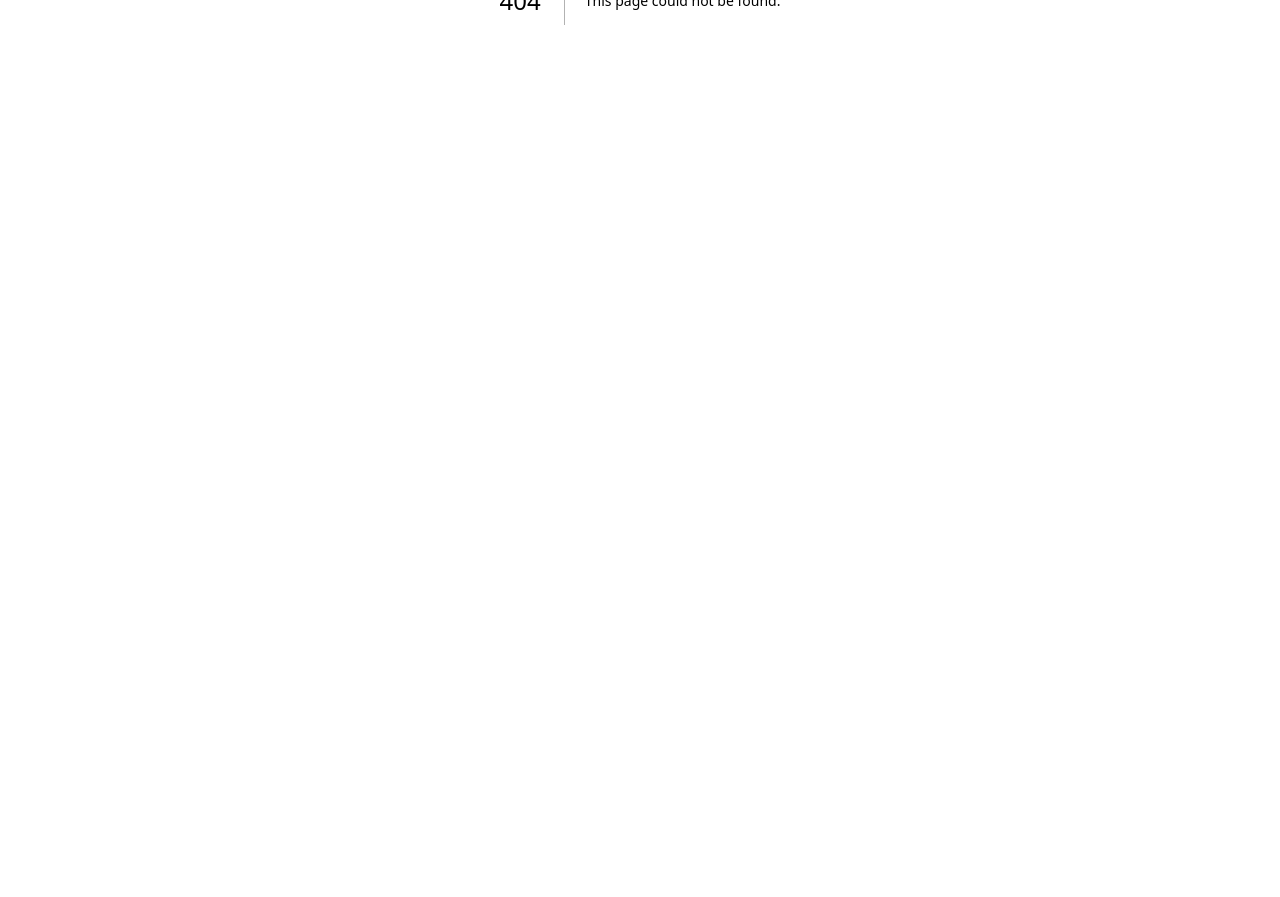
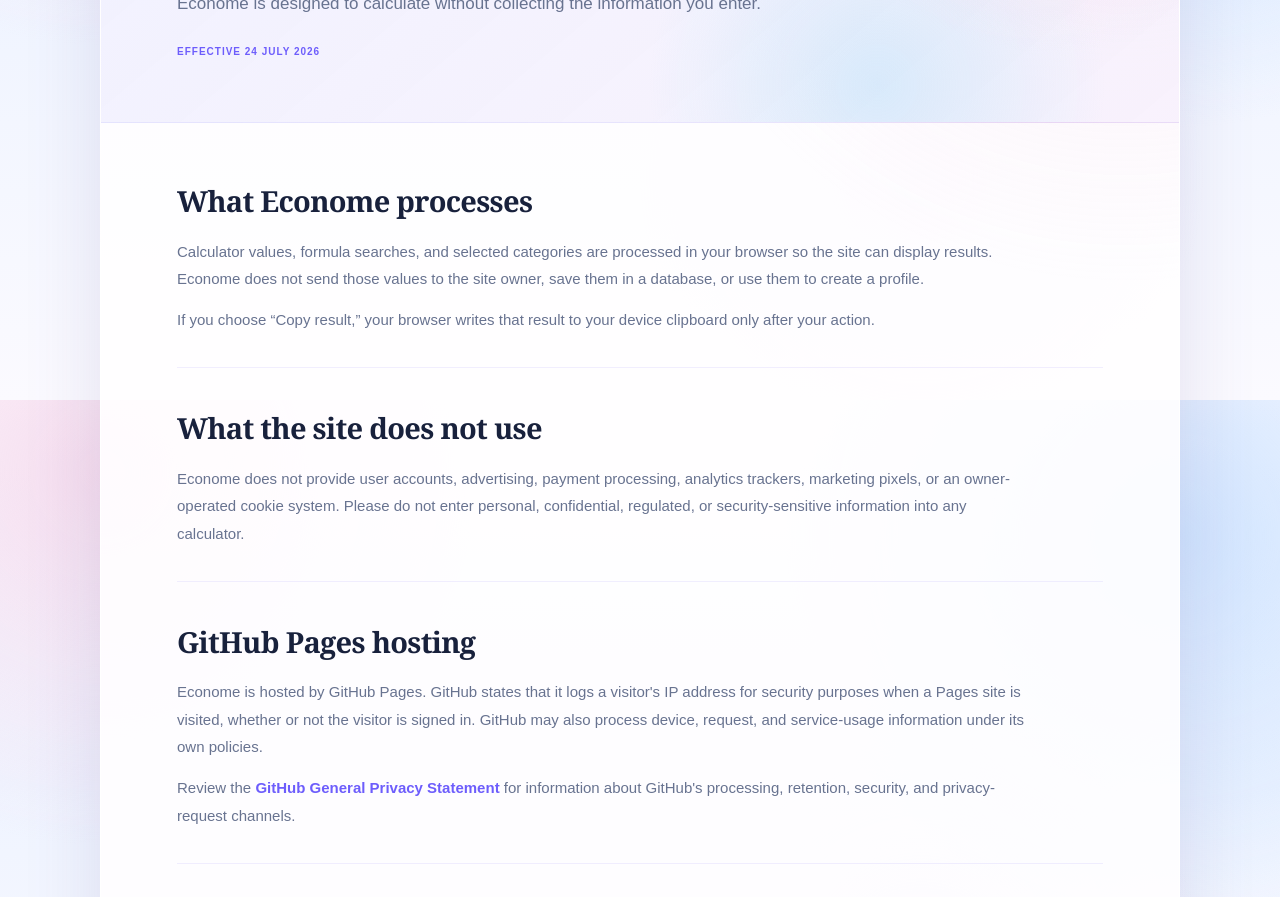
Before and after one commit to earlessentials/econs-calculator, a Next.js app: page /econs-calculator/privacy in a window 1280 px wide. Before the commit this address had no page. Shown: the part 400-1297 px from the top of the page. Before the commit the page ends 800 px from the top, so only its background shows below. Built offline with nearby package versions, Linux system fonts and the light colour scheme.

Commit message:
Add Econome privacy policy

```diff
--- /dev/null
+++ b/app/privacy/page.tsx
@@ -0,0 +1,106 @@
+import type { Metadata } from "next";
+import LegalShell from "../legal-shell";
+
+export const metadata: Metadata = {
+  title: "Privacy Policy — Econome by Pearling",
+  description: "How Econome handles calculator inputs and visitor privacy.",
+};
+
+export default function PrivacyPage() {
+  return (
+    <LegalShell
+      eyebrow="Your privacy"
+      title="Privacy Policy"
+      intro="Econome is designed to calculate without collecting the information you enter."
+    >
+      <section>
+        <h2>What Econome processes</h2>
+        <p>
+          Calculator values, formula searches, and selected categories are
+          processed in your browser so the site can display results. Econome
+          does not send those values to the site owner, save them in a
+          database, or use them to create a profile.
+        </p>
+        <p>
+          If you choose “Copy result,” your browser writes that result to your
+          device clipboard only after your action.
+        </p>
+      </section>
+
+      <section>
+        <h2>What the site does not use</h2>
+        <p>
+          Econome does not provide user accounts, advertising, payment
+          processing, analytics trackers, marketing pixels, or an owner-operated
+          cookie system. Please do not enter personal, confidential, regulated,
+          or security-sensitive information into any calculator.
+        </p>
+      </section>
+
+      <section>
+        <h2>GitHub Pages hosting</h2>
+        <p>
+          Econome is hosted by GitHub Pages. GitHub states that it logs a
+          visitor&apos;s IP address for security purposes when a Pages site is
+          visited, whether or not the visitor is signed in. GitHub may also
+          process device, request, and service-usage information under its own
+          policies.
+        </p>
+        <p>
+          Review the{" "}
+          <a
+            href="https://docs.github.com/en/site-policy/privacy-policies/github-general-privacy-statement"
+            rel="noreferrer"
+            target="_blank"
+          >
+            GitHub General Privacy Statement
+          </a>{" "}
+          for information about GitHub&apos;s processing, retention, security,
+          and privacy-request channels.
+        </p>
+      </section>
+
+      <section>
+        <h2>Retention and security</h2>
+        <p>
+          Because the site owner does not receive or store calculator entries,
+          the owner has no calculator-entry database to access, correct, export,
+          or delete. Information processed independently by GitHub is controlled
+          and retained by GitHub under its policies.
+        </p>
+        <p>
+          No internet service can promise absolute security. Use the site only
+          with non-sensitive inputs and keep your browser and device reasonably
+          protected.
+        </p>
+      </section>
+
+      <section>
+        <h2>Children and changes</h2>
+        <p>
+          Econome is a general educational tool and does not knowingly request
+          personal information from children. This policy may be updated if the
+          site&apos;s features or hosting practices change. The effective date
+          above identifies the current version.
+        </p>
+      </section>
+
+      <section>
+        <h2>Questions</h2>
+        <p>
+          Site-specific questions can be raised through the{" "}
+          <a
+            href="https://github.com/earlessentials/econs-calculator/issues"
+            rel="noreferrer"
+            target="_blank"
+          >
+            public repository issue tracker
+          </a>
+          . Do not post personal or confidential information in a public issue.
+          Requests about data processed by GitHub should be directed to GitHub
+          through the channels in its Privacy Statement.
+        </p>
+      </section>
+    </LegalShell>
+  );
+}
```
